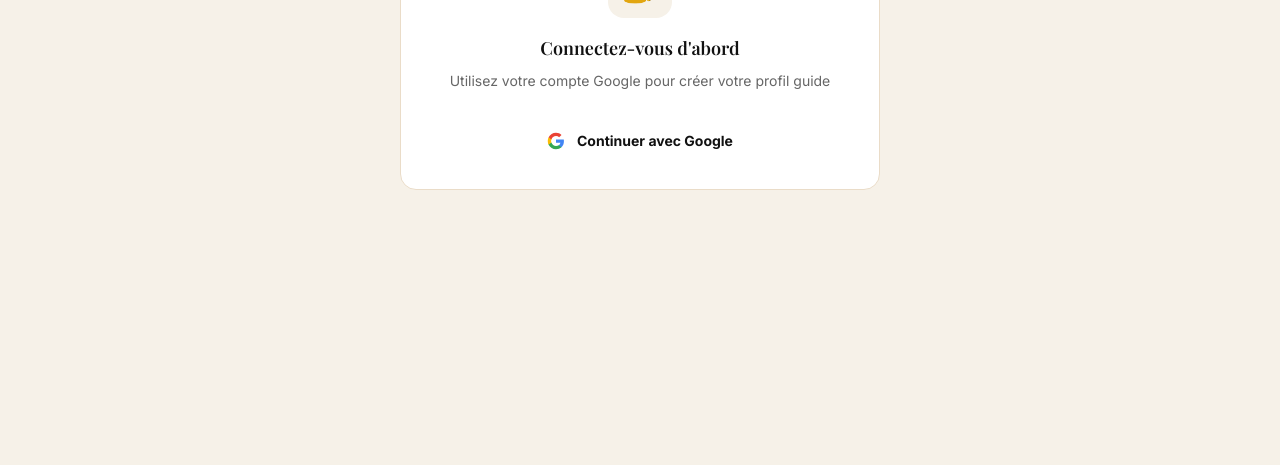
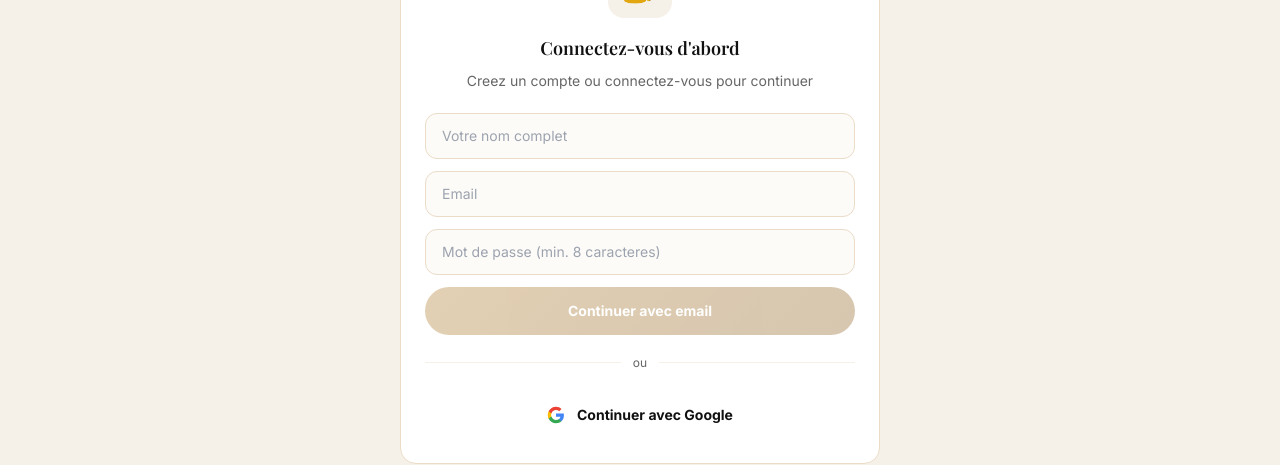
Before and after one commit to laksormorocco/laksor-app, a Next.js app: page /auth/register in a window 1280 px wide. Shown: the part 427-892 px from the top of the page. Before the commit the page ends 800 px from the top, so only its background shows below. Built offline with nearby package versions, Linux system fonts and the light colour scheme.

Commit message:
inscription guide email password en plus de Google

```diff
--- a/src/app/auth/register/page.tsx
+++ b/src/app/auth/register/page.tsx
@@ -28,6 +28,10 @@ export default function RegisterGuidePage() {
   const [user, setUser] = useState<any>(null);
   const [loading, setLoading] = useState(true);
   const [submitting, setSubmitting] = useState(false);
+  const [regEmail, setRegEmail] = useState("");
+  const [regPassword, setRegPassword] = useState("");
+  const [regName, setRegName] = useState("");
+  const [regLoading, setRegLoading] = useState(false);
   const [form, setForm] = useState({
     displayName:"", phone:"", city:"", bio:"",
     languages:"", specialties:"", halfDayPrice:"500", fullDayPrice:"950"
@@ -42,6 +46,15 @@ export default function RegisterGuidePage() {
       setLoading(false);
     });
   }, []);
+
+  async function signUpWithEmail() {
+    if (!regEmail || !regPassword || !regName) return alert("Remplissez tous les champs");
+    setRegLoading(true);
+    const { data, error } = await supabase.auth.signUp({ email: regEmail, password: regPassword, options: { data: { full_name: regName } } });
+    if (error) alert(error.message);
+    else if (data.user) { setUser(data.user); setForm(f => ({ ...f, displayName: regName })); }
+    setRegLoading(false);
+  }
 
   async function signInWithGoogle() {
     await supabase.auth.signInWithOAuth({
@@ -134,7 +147,22 @@ export default function RegisterGuidePage() {
           <div className="bg-white rounded-2xl p-6 border border-sand-300 text-center">
             <div className="w-16 h-16 bg-sand-200 rounded-2xl flex items-center justify-center mx-auto mb-4 text-3xl">🔐</div>
             <h2 className="font-display text-lg font-semibold text-charcoal-800 mb-2">Connectez-vous d&apos;abord</h2>
-            <p className="text-sm text-charcoal-400 mb-6 leading-relaxed">Utilisez votre compte Google pour créer votre profil guide</p>
+            <p className="text-sm text-charcoal-400 mb-5 leading-relaxed">Creez un compte ou connectez-vous pour continuer</p>
+            <div className="flex flex-col gap-3 mb-5 text-left">
+              <input type="text" value={regName} onChange={e => setRegName(e.target.value)} placeholder="Votre nom complet" className="w-full border border-sand-300 rounded-xl px-4 py-3 text-sm outline-none focus:border-bronze-500 bg-sand-100" />
+              <input type="email" value={regEmail} onChange={e => setRegEmail(e.target.value)} placeholder="Email" className="w-full border border-sand-300 rounded-xl px-4 py-3 text-sm outline-none focus:border-bronze-500 bg-sand-100" />
+              <input type="password" value={regPassword} onChange={e => setRegPassword(e.target.value)} placeholder="Mot de passe (min. 8 caracteres)" className="w-full border border-sand-300 rounded-xl px-4 py-3 text-sm outline-none focus:border-bronze-500 bg-sand-100" />
+              <button onClick={signUpWithEmail} disabled={!regEmail || !regPassword || !regName || regLoading}
+                className="w-full text-white font-bold py-3.5 rounded-full text-sm disabled:opacity-40"
+                style={{background:"linear-gradient(135deg, #B88A44, #9A7238)"}}>
+                {regLoading ? "..." : "Continuer avec email"}
+              </button>
+            </div>
+            <div className="flex items-center gap-3 mb-5">
+              <div className="flex-1 h-px bg-sand-200" />
+              <span className="text-xs text-charcoal-400">ou</span>
+              <div className="flex-1 h-px bg-sand-200" />
+            </div>
             <button onClick={signInWithGoogle}
               className="w-full flex items-center justify-center gap-3 bg-white border-2 border-sand-300 rounded-full px-6 py-3.5 text-sm font-bold text-charcoal-800 hover:border-bronze-500 transition-colors">
               <svg width="18" height="18" viewBox="0 0 24 24">
```
Also changed, not shown: 1 other file (tests, documents, lock files or other folders).
